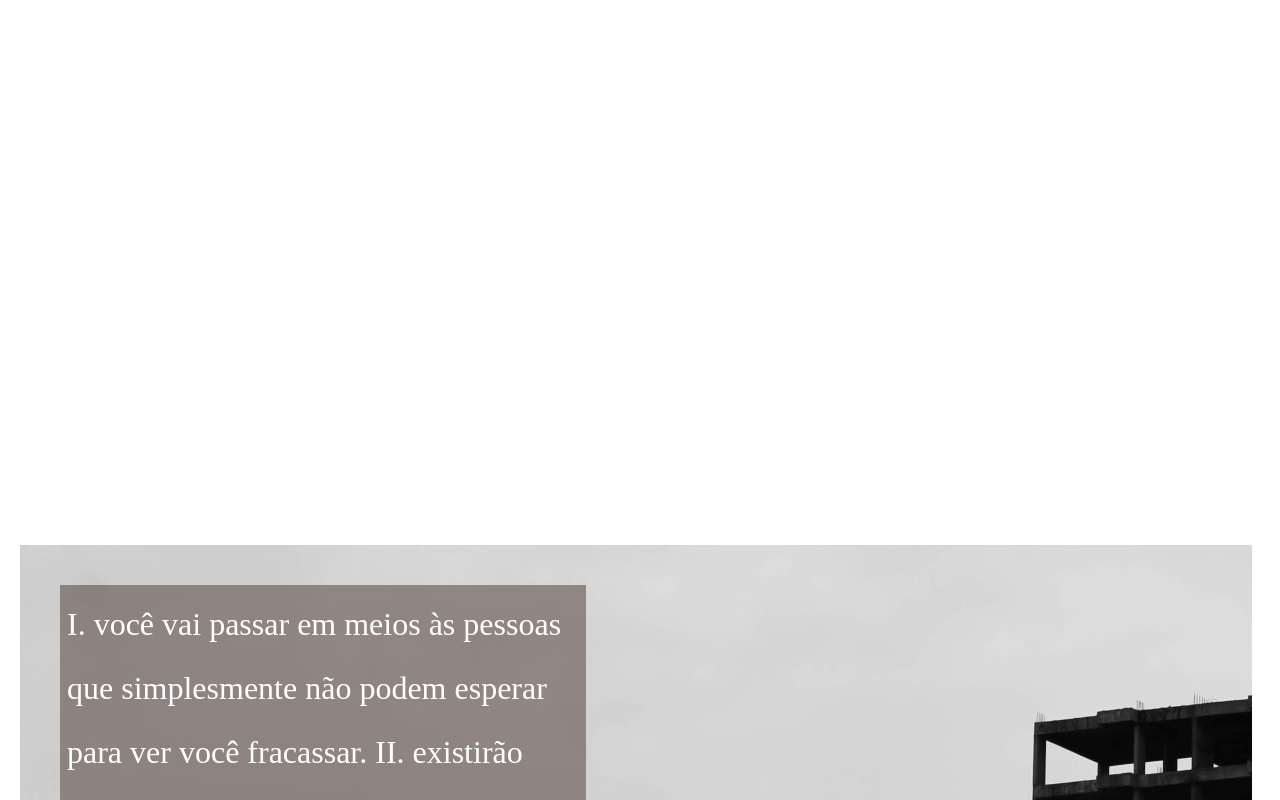
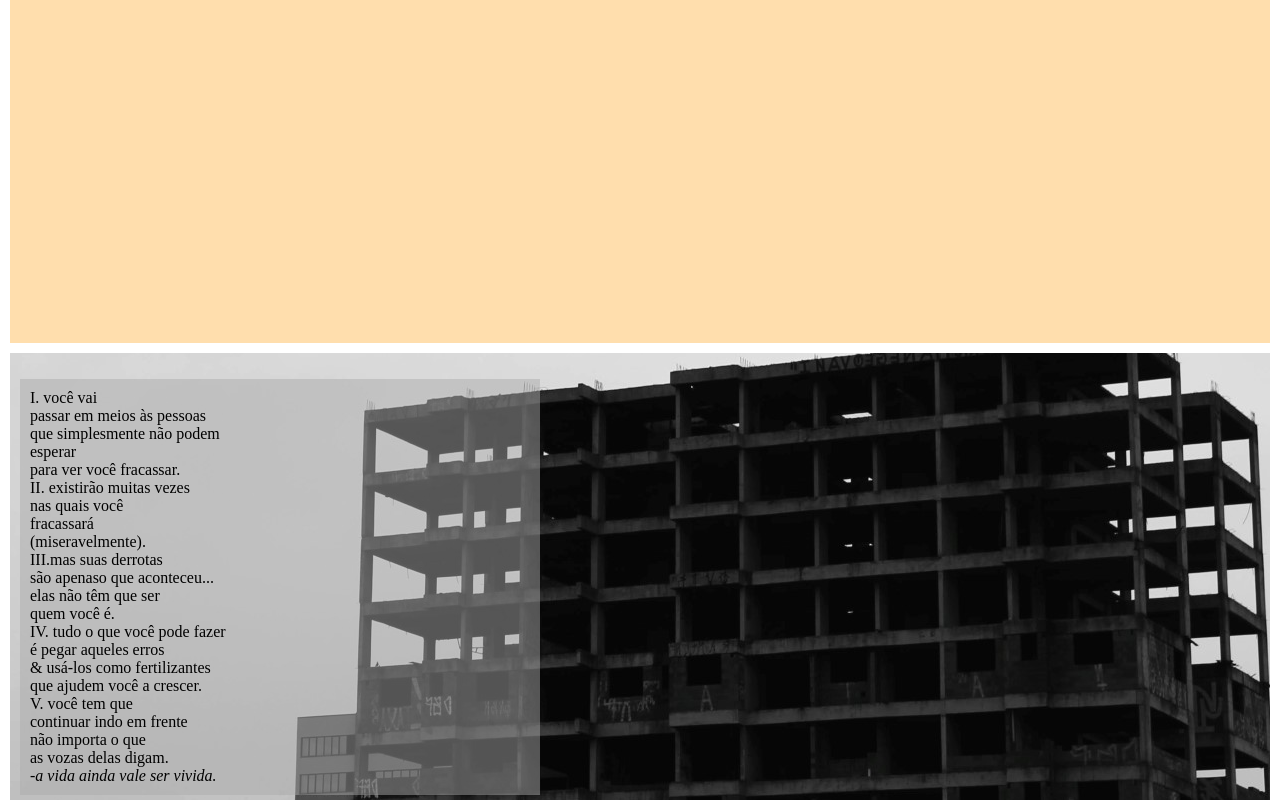
Before and after one commit to maryane-castro/poemas_n, a plain HTML site: page index.html in a window 1280 px wide. Shown: the part 2000-2800 px from the top of the page. Drawn offline with Linux system fonts and the light colour scheme.

Commit message:
recomeço

```diff
--- a/index.html
+++ b/index.html
@@ -15,28 +15,28 @@
     <main>
         <section class="normal">
             <p>
-                A representatividade
-                é vital
-                sem ela a borboleta
-                rodeada por um grupo de mariposas
-                incapaz de ver a si mesma
-                vai continuar tentando ser mariposas
-                -representatividade (italico)
+                A representatividade <br>
+                é vital <br>
+                sem ela a borboleta <br>
+                rodeada por um grupo de mariposas <br>
+                incapaz de ver a si mesma <br>
+                vai continuar tentando ser mariposas <br>
+                <em>-representatividade</em>
             </p>
         </section>
 
 
         <section class="imagem" id="b1">
             <p>
-                Por que girassóis ele me pergunta
-                eu aponto para o campo amarelo
-                os girassóis adoram o sol eu digo
-                quando o sol saí eles se erguem
-                quando o sol vai embora
-                eles abaixam a cabeça de tristeza
-                é o que o sol faz com as flores
-                é o que você faz comigo
-                -o sol e suas flores (italico)
+                Por que girassóis ele me pergunta <br>
+                eu aponto para o campo amarelo <br>
+                os girassóis adoram o sol eu digo <br>
+                quando o sol saí eles se erguem <br>
+                quando o sol vai embora <br>
+                eles abaixam a cabeça de tristeza <br>
+                é o que o sol faz com as flores <br>
+                é o que você faz comigo <br>
+                <em>-o sol e suas flores</em>
             </p>
         </section>
 
@@ -51,26 +51,26 @@
 
         <section class="imagem" id="b2">
             <p>
-                I.  você vai
-                    passar em meios às pessoas
-                    que simplesmente não podem
-                    esperar
-                    para ver você fracassar.
-                II. existirão muitas vezes
-                    nas quais você
-                    fracassará
-                    (miseravelmente).
-                III.mas suas derrotas
-                    são apenaso que aconteceu...
-                    elas não têm que ser
-                    quem você é.
-                IV. tudo o que você pode fazer
-                    é pegar aqueles erros
-                    & usá-los como fertilizantes
-                    que ajudem você a crescer.
-                V.  você tem que
-                    continuar indo em frent
-                    não importa o que
+                I.  você vai <br>
+                    passar em meios às pessoas <br>
+                    que simplesmente não podem <br>
+                    esperar <br>
+                    para ver você fracassar. <br>
+                II. existirão muitas vezes <br>
+                    nas quais você <br>
+                    fracassará <br>
+                    (miseravelmente). <br>
+                III.mas suas derrotas <br>
+                    são apenaso que aconteceu... <br>
+                    elas não têm que ser <br>
+                    quem você é. <br>
+                IV. tudo o que você pode fazer <br>
+                    é pegar aqueles erros <br>
+                    & usá-los como fertilizantes <br>
+                    que ajudem você a crescer. <br>
+                V.  você tem que <br>
+                    continuar indo em frente <br>
+                    não importa o que <br>
                     as vozas delas digam. <br>
                 <em>-a vida ainda vale ser vivida.</em>
             </p>
@@ -85,45 +85,45 @@
 
         <section class="imagem" id="b3">
             <p>
-                o amor
-                que algumas garotas
-                têm por
-                outras garotas
-                é
-                muito delicado
-                & muito suave
-                & muito lindo pra caralho,
-                &
-                essas garotas
-                merecem
-                ter
-                histórias melhores
-                do que aquelas
-                em que
-                são assassinadas
-                porquem amam
-                com todo
-                o coração
-                dela.
-                -o amor nunca é uma fraqueza.
+                o amor <br>
+                que algumas garotas <br>
+                têm por <br>
+                outras garotas <br>
+                é <br>
+                muito delicado <br>
+                & muito suave <br>
+                & muito lindo pra caralho, <br>
+                & <br>
+                essas garotas <br>
+                merecem <br>
+                ter <br>
+                histórias melhores <br>
+                do que aquelas <br>
+                em que <br>
+                são assassinadas <br>
+                porquem amam <br>
+                com todo <br>
+                o coração <br>
+                dela. <br>
+                <em>-o amor nunca é uma fraqueza.</em>
             </p>
         </section>
 
 
         <section class="normal">
             <p>
-                você não é um refrão atraente
-                que grudou na minha mente por
-                algumas semanas e depois sumiu;
-                nem o hit do verão, que conquista de
-                imediato, mas é diferente todo ano.
-                você não é aquela música antiga pela
-                qual tenho sentimentos duvidosos,
-                se amo pelo que é, ou pela saudade
-                que foi,
-                você é minha música preferida,
-                do tipo que eu já sabia que era
-                inevitável me apaixonar quando ouvi
+                você não é um refrão atraente <br>
+                que grudou na minha mente por <br>
+                algumas semanas e depois sumiu; <br>
+                nem o hit do verão, que conquista de <br>
+                imediato, mas é diferente todo ano. <br>
+                você não é aquela música antiga pela <br>
+                qual tenho sentimentos duvidosos, <br>
+                se amo pelo que é, ou pela saudade <br>
+                que foi, <br>
+                você é minha música preferida, <br>
+                do tipo que eu já sabia que era <br>
+                inevitável me apaixonar quando ouvi <br>
                 pela primeira vez.
             </p>
         </section>
--- a/style.css
+++ b/style.css
@@ -1,106 +1,76 @@
 @charset "UTF-8";
-/*
-dimen:  1920x1280
-        1920x1175
-*/
-*{
+
+
+body, html{
     margin: 0px;
-    padding: 0px;
+    background-color: white;
 }
+
+
 header{
     margin: auto;
+    background-color: #a9a9a9;
+    color: white;
     text-align: center;
-    padding: 50px;
-    background-color: #53413A;
-    color: white;
+    padding: 30px;
+    font-size: 2.4em;
 }
 
-header > h1, p{
-    padding-bottom: 5px;
-}
 
-header > p > a {
+header > p > a{
     text-decoration: none;
     color: white;
     font-weight: bold;
 }
 
-header > p > a:hover{
+header > p > a:hover {
     text-decoration: underline;
-    color: lightcoral;
-}
-
-main{
-    margin: 10px
-}
-
-section{
-    margin: auto;
-    color: black;
-    margin: 10px;
-    height: 700px;
-    width: 90vw;
-}
-
-section > p{
-    line-height: 2em;
-    color: rgb(0, 0, 0);
-    padding: 10px 0px 20px 0p;
-    background-color: white;
-    width: 40vw;
-    padding-top: 10px;
-    padding-bottom: 20px;
-    font-size: 2em;
-}
-
-section.normal{
-    background-attachment: fixed;
-    color: rgb(0, 0, 0);
-    padding: 40px;
-    background-color: #ffffff;
-
-}
-
-section.imagem{
-    background-attachment: fixed;
-    padding: 40px;
-    background-color: #6c6c6c;
 }
 
 
 
+section{
+    padding: 10px;
+    margin: 10px;
+    height: 80vh;
+}
 
-section.imagem > p{
-    padding: 7px;
-    color: white;
-    background-color: #53413a86;
+
+section > p{
+    padding: 10px;
+    background-color: #a9a9a97a;
+    width: 500px;
+
 }
+
+
+section.normal{
+    background-color: navajowhite;
+}
+
+
+section.imagem{
+    background-color: lightgreen;
+    background-attachment: fixed;
+}
+
+#b1{
+    background-image: url("img/girasolvarios.jpg");
+    background-position: center center;
+}
+#b2{
+    background-image: url("img/preedio.jpg");
+    background-position: right bottom;
+}
+#b3{
+
+}
+
 
 footer{
     margin: auto;
-    padding: 12px;
-    background-color: #53413A;
+    text-align: center;
+    background-color: black;
     color: white;
-    text-align: center;
+    padding: 5px;
 }
-
-
-#b1{
-    background-image: url("img/girasolvarios.jpg");
-    background-position: right bottom;
-}
-
-#b2{
-    background-image: url("img/preedio.jpg");
-    background-position: left bottom;
-
-}
-#b2 > p > em{
-    font-weight: bold;
-    background-color: #53413A;
-}
-#b3{
-    background-image: url("img/valdemorte.jpg");
-    background-position: right center;
-
-}
```
